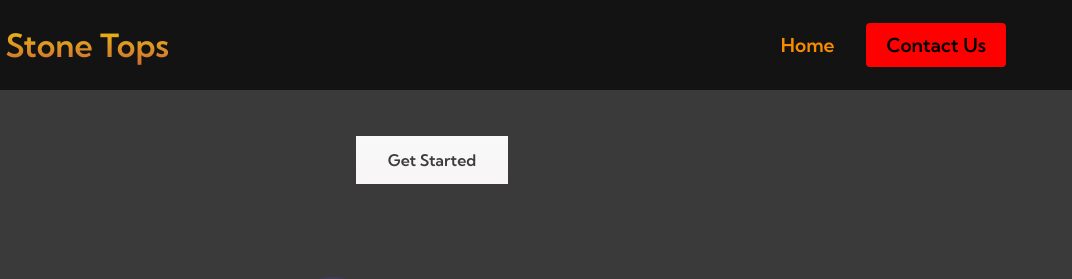
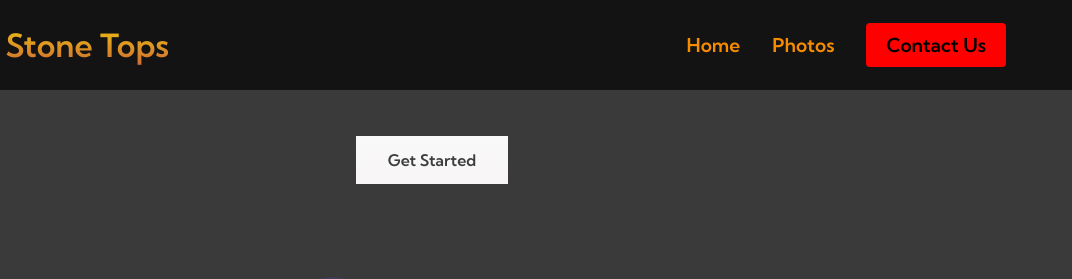
Before and after one commit to rsimoneau01/GST2, a plain HTML site: page Photos.html in a window 1280 px wide. Shown: the top 279 px of the page, 208-1280 px from the left. Drawn offline with Linux system fonts and the light colour scheme.

Commit message:
Update Photos.html

```diff
--- a/Photos.html
+++ b/Photos.html
@@ -23,7 +23,8 @@
                 <li class="navbar__item">
                     <a href="/" class="navbar__links">Home</a>
                     </li>
-                    <li class="navbar__item">
+                     <li class="navbar__item">
+                        <a href="/Photos.html" class="navbar__links">Photos</a>
                     </li>
                     <li class="navbar__btn">
                         <a href="/" class="button">Contact Us</a>
```
